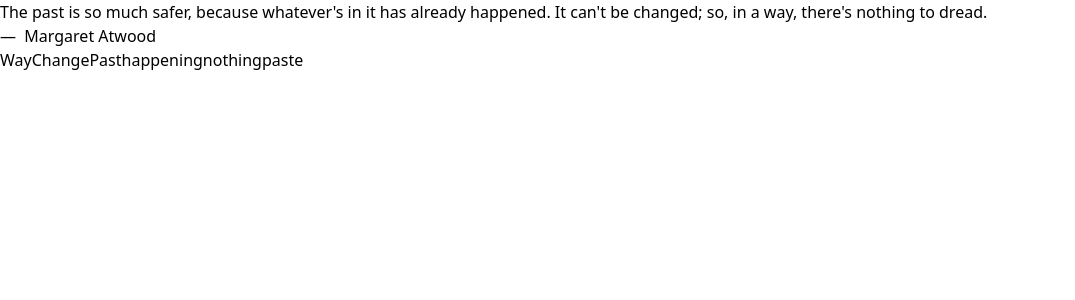
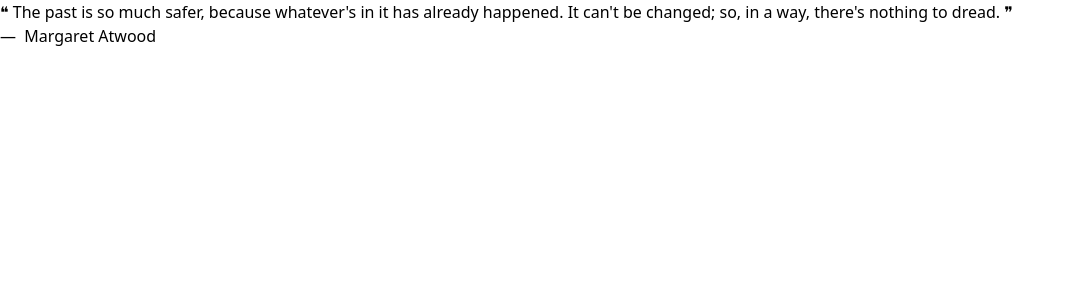
Before and after one commit to kevindermot99/Mate, a React (Vite) app: page /#/ in a window 1280 px wide. Shown: the top 300 px of the page, without its empty margins (0-1075 px from the left). Built offline with nearby package versions, Linux system fonts and the light colour scheme.

Commit message:
Update Home.jsx

```diff
--- a/src/components/Home.jsx
+++ b/src/components/Home.jsx
@@ -8,7 +8,7 @@
         originator: {
             name: "Margaret Atwood",
         },
-        tags: ["Way","Change","Past","happening","nothing","paste"]
+        tags: ["Way", "Change", "Past", "happening", "nothing", "paste"]
     })
     const location = useLocation()
 
@@ -39,18 +39,16 @@
     }, [location.pathname])
 
     return (
-        <div className='w-full min-h-svh flex flex-col items-center justify-center'>
+        <div className='w-full min-h-svh flex flex-col items-center justify-center text-lg'>
             <div className='w-full max-w-[650px]'>
                 <h1 className='font-bold text-4xl tracking-tight'>
-                {result !== "" && result.content}
+                    ❝ {result !== "" && result.content} ❞
                 </h1>
                 <p className='pt-4'>
                     &mdash; &nbsp;{result !== "" && result.originator.name}
                 </p>
-            <div className='flex gap-2 pt-4'>
-                {result !== "" && result.tags.map((tag, index) => (
-                 <span key={index} className='text-sm bg-stone-100 px-3 py-1 rounded-xl'>{tag}</span>
-                ))}
+                <div className='flex items-center justify-end gap-2 pt-4'>
+
                 </div>
             </div>
         </div>
```
Lines whose indentation alone changed are shown as unchanged.
